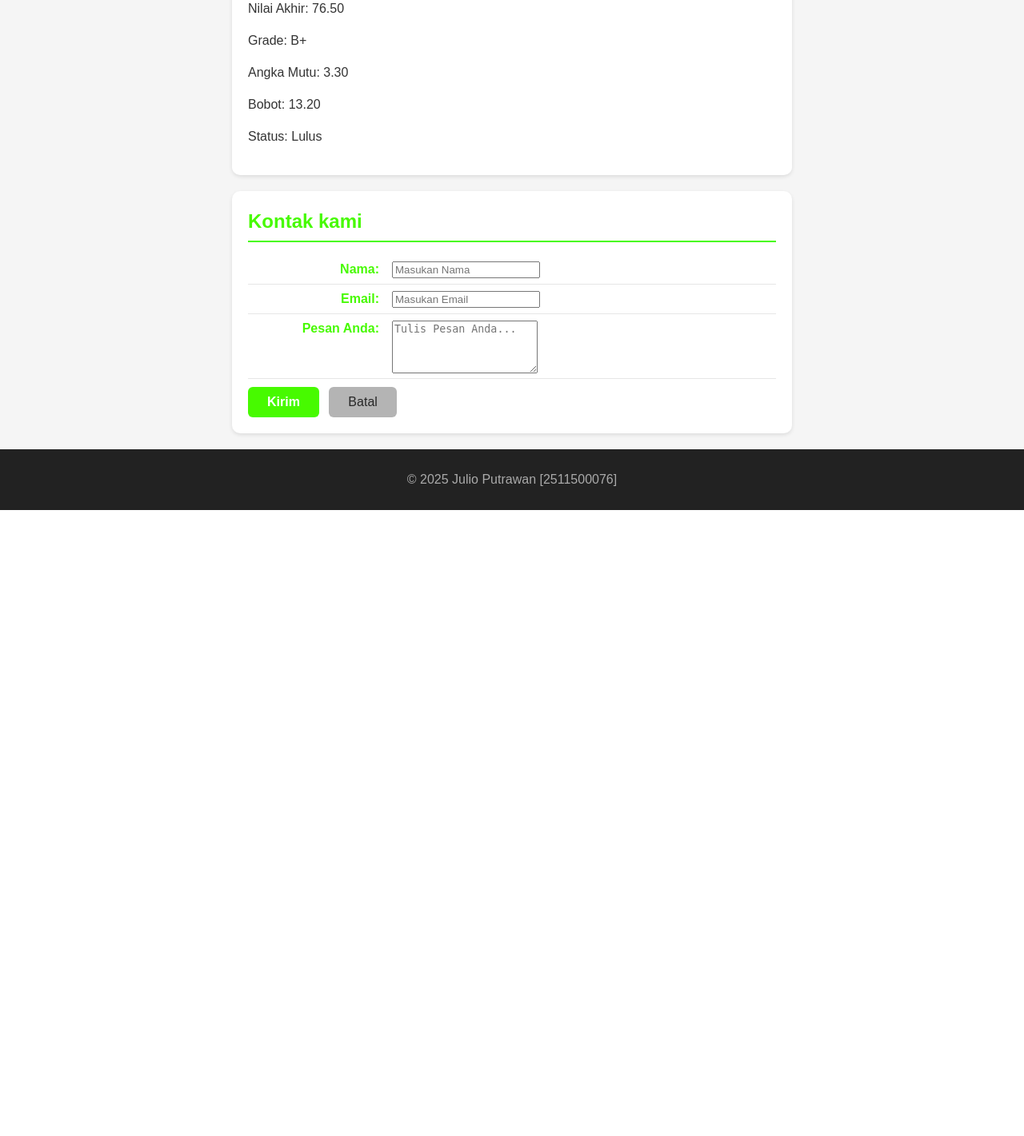
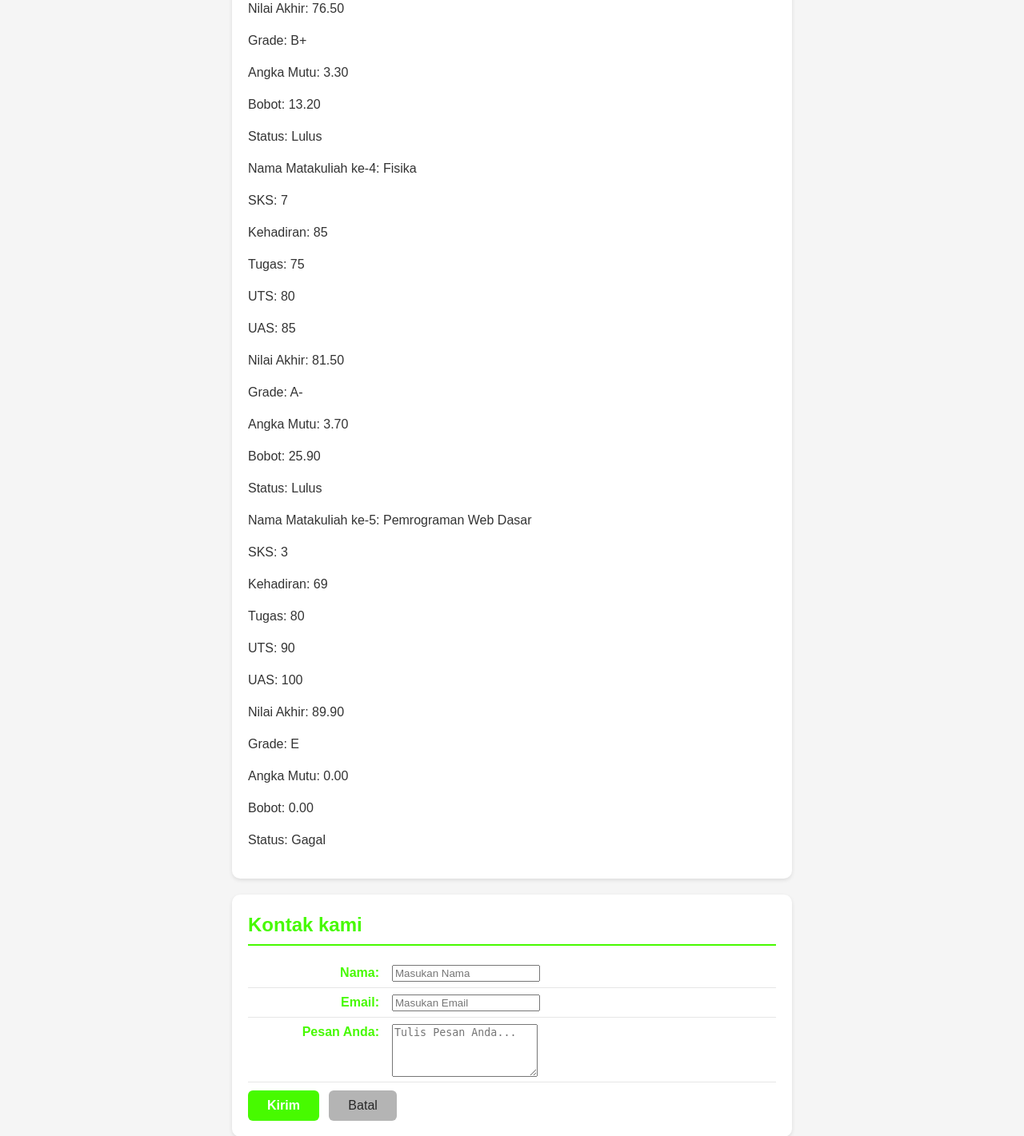
Before and after one commit to 2511500076-dev/2511500076-PWD-GB1J-2526O, a PHP site: page /pertemuan-06/index.php in a window 1280 px wide. Shown: the part 2074-3495 px from the top of the page at 80% size. Before the commit the page ends 2712 px from the top, so only its background shows below. Run offline with PHP 8.4, Linux system fonts and the light colour scheme.

Commit message:
menambahkan nilai pada section ipk

```diff
--- a/pertemuan-06/index.php
+++ b/pertemuan-06/index.php
@@ -361,7 +361,136 @@
             echo $status3
             ?>
         </p>
-
+         <p>
+                <label>Nama Matakuliah ke-4:</label>
+                <?php
+            echo $namaMatkul4
+            ?>
+            </p>
+            <p>
+                <label>SKS:</label>
+            <?php
+            echo $sksMatkul4
+            ?>
+        </p>
+            <P>
+                <label>Kehadiran:</label>
+                <?php
+                echo $nilaiHadir4
+                ?>
+            </P>
+            <p>
+                <label>Tugas:</label>
+                <?php
+                echo $nilaiTugas4
+                ?>
+            </p>
+            <p><label>UTS:</label>
+            <?php
+            echo $nilaiUTS4
+             ?>
+        </p>
+            <p>
+                <label>UAS:</label>
+            <?php
+            echo $nilaiUAS4
+            ?>
+        </p>
+            <p>
+                <label>Nilai Akhir:</label>
+                <?php
+                echo $nilaiAkhir4
+                ?>
+        </p>
+            <p>
+                <label>Grade:</label>
+            <?php
+            echo $grade4
+            ?>
+        </p>
+            <p>
+                <label>Angka Mutu:</label>
+            <?php
+            echo $mutu4
+            ?>
+        </p>
+            <p>
+                <label>Bobot:</label>
+            <?php
+            echo $bobot4
+            ?>
+        </p>
+            <p>
+                <label>Status:</label>
+            <?php
+            echo $status4
+            ?>
+        </p>
+         <p>
+                <label>Nama Matakuliah ke-5:</label>
+                <?php
+            echo $namaMatkul5
+            ?>
+            </p>
+            <p>
+                <label>SKS:</label>
+            <?php
+            echo $sksMatkul5
+            ?>
+        </p>
+            <P>
+                <label>Kehadiran:</label>
+                <?php
+                echo $nilaiHadir5
+                ?>
+            </P>
+            <p>
+                <label>Tugas:</label>
+                <?php
+                echo $nilaiTugas5
+                ?>
+            </p>
+            <p><label>UTS:</label>
+            <?php
+            echo $nilaiUTS5
+             ?>
+        </p>
+            <p>
+                <label>UAS:</label>
+            <?php
+            echo $nilaiUAS5
+            ?>
+        </p>
+            <p>
+                <label>Nilai Akhir:</label>
+                <?php
+                echo $nilaiAkhir5
+                ?>
+        </p>
+            <p>
+                <label>Grade:</label>
+            <?php
+            echo $grade5
+            ?>
+        </p>
+            <p>
+                <label>Angka Mutu:</label>
+            <?php
+            echo $mutu5
+            ?>
+        </p>
+            <p>
+                <label>Bobot:</label>
+            <?php
+            echo $bobot5
+            ?>
+        </p>
+            <p>
+                <label>Status:</label>
+            <?php
+            echo $status5
+            ?>
+        </p>
 
 
         </section>
```
